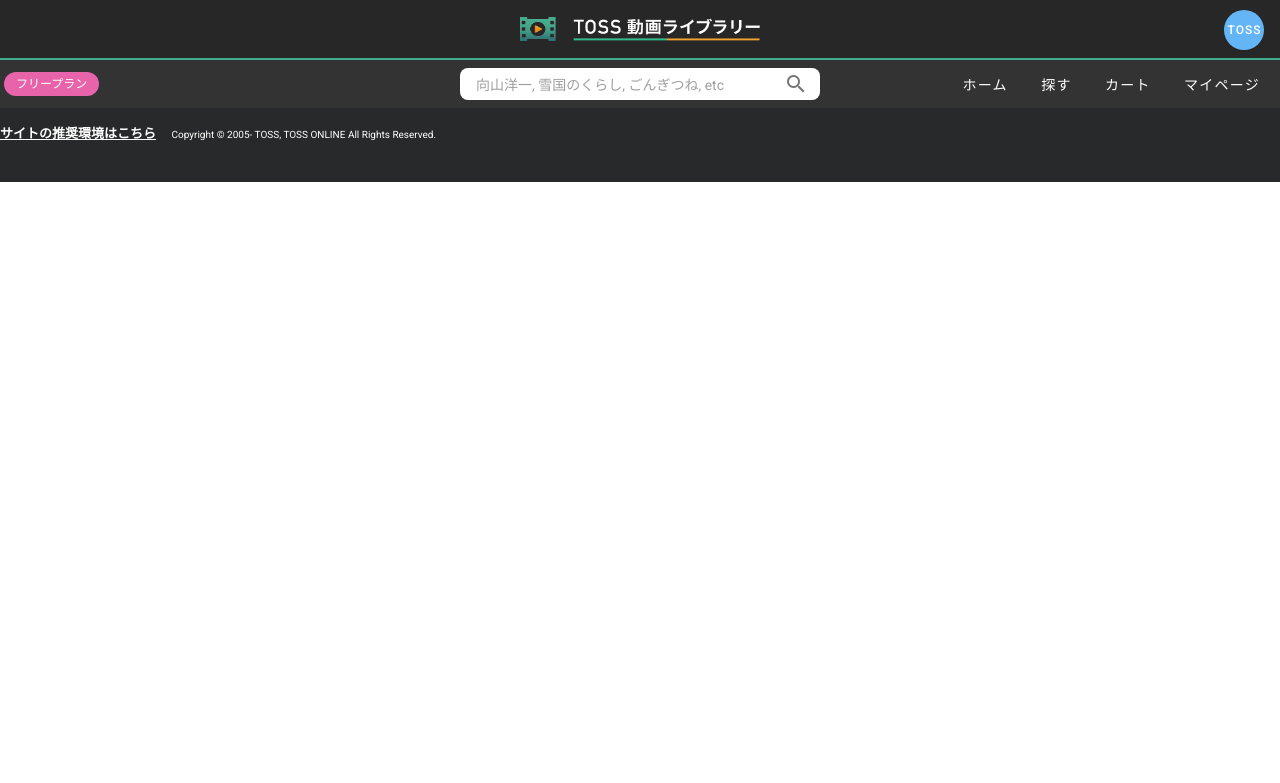
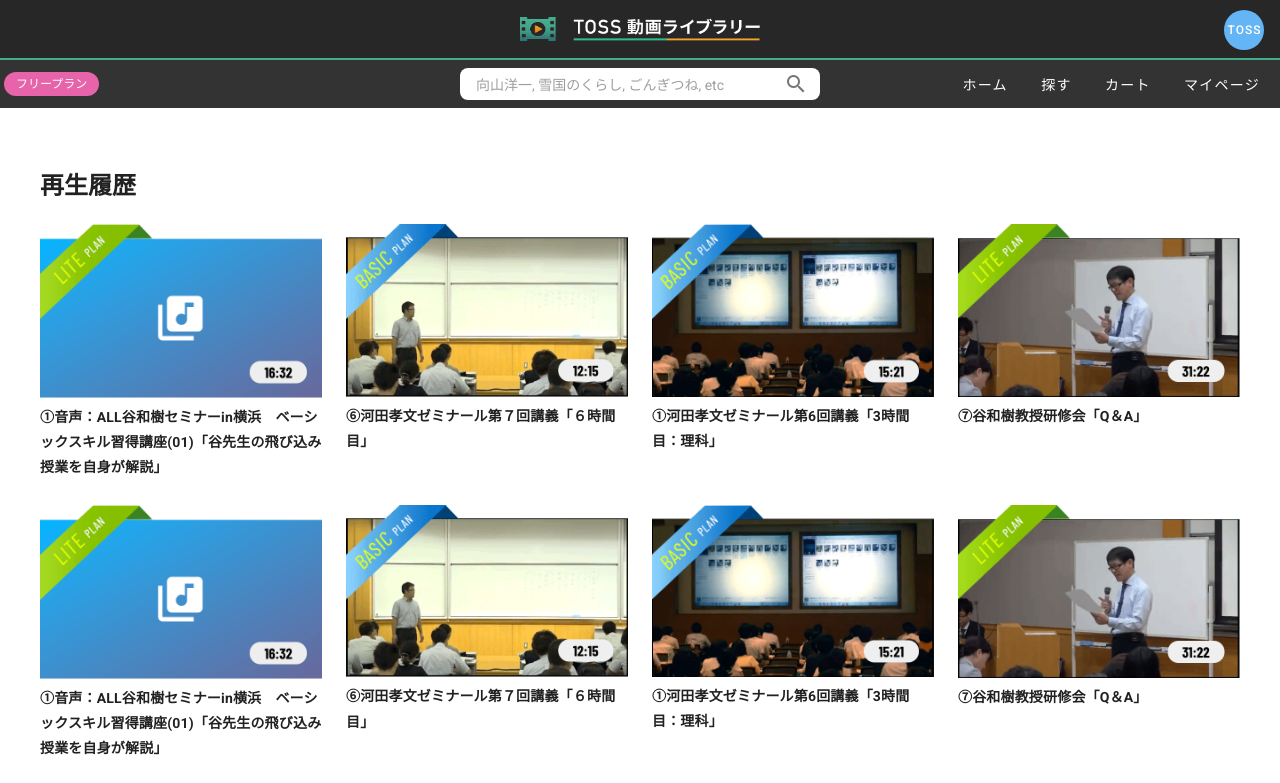
Before and after one commit to framelunch/toss_library_mock, a Nuxt app: page /history in a window 1280 px wide. Shown: the top 783 px of the page. Built offline with nearby package versions, Linux system fonts and the light colour scheme.

Commit message:
再生履歴を別ページに

```diff
--- a/components/layout/Navi.vue
+++ b/components/layout/Navi.vue
@@ -27,6 +27,8 @@
           v-for="(btn, i) in btns"
           :key="i"
           text
+          plain
+          color="#fff"
           @click="pushPage(btn.to)"
         >
           {{ btn.name }}
@@ -151,8 +153,12 @@
   content: none;
 }
 
-.navi .v-btn {
-  color: #fff;
+.navi .v-btn .v-btn__content {
+  opacity: 1 !important;
+}
+
+.navi .v-btn:hover .v-btn__content {
+  opacity: .9 !important;
 }
 
 .navi .v-btn:before {
--- /dev/null
+++ b/components/pages/history/parts/HistoryList.vue
@@ -0,0 +1,93 @@
+<template>
+  <div class="historyList">
+    <v-row
+      v-for="i in 15"
+      :key="i"
+    >
+      <v-col
+        v-for="(item, i) in items"
+        :key="i"
+        class="item"
+      >
+        <figure class="image">
+          <img :src="item.image" alt="">
+        </figure>
+        <p class="title">
+          {{ item.title }}
+        </p>
+      </v-col>
+    </v-row>
+  </div>
+</template>
+
+<script lang="ts">
+import { defineComponent, reactive, toRefs } from '@vue/composition-api'
+
+export default defineComponent({
+  setup (_) {
+    /* Reactive State */
+    const reactiveState = reactive({
+      items: [
+        {
+          image: require('@/assets/images/movie01.png'),
+          title: '①音声：ALL谷和樹セミナーin横浜　ベーシックスキル習得講座(01)「谷先生の飛び込み授業を自身が解説」'
+        },
+        {
+          image: require('@/assets/images/movie02.png'),
+          title: '⑥河田孝文ゼミナール第７回講義「６時間目」'
+        },
+        {
+          image: require('@/assets/images/movie03.png'),
+          title: '①河田孝文ゼミナール第6回講義「3時間目：理科」'
+        },
+        {
+          image: require('@/assets/images/movie04.png'),
+          title: '⑦谷和樹教授研修会「Q＆A」'
+        }
+      ]
+    })
+
+    return {
+      ...toRefs(reactiveState)
+    }
+  }
+})
+</script>
+
+<style lang="postcss">
+.historyList .item {
+  cursor: pointer;
+  transition: .3s;
+
+  @media (--sm) {
+    display: flex;
+    flex-basis: 100%;
+    padding: 8px !important;
+  }
+}
+
+.historyList .item .image {
+  @media (--sm) {
+    flex-basis: 45%;
+  }
+}
+
+.historyList .item .image img {
+  width: 100%;
+}
+
+.historyList .item .title {
+  font-size: 14px !important;
+  font-weight: bold;
+  margin: 0 !important;
+  line-height: 1.8;
+
+  @media (--sm) {
+    flex-basis: 65%;
+    font-size: 12px !important;
+    line-height: 1.6;
+    padding-top: 4px;
+    padding-left: 12px;
+  }
+}
+</style>
--- a/components/pages/search/SearchAll.vue
+++ /dev/null
@@ -1,62 +0,0 @@
-<template>
-  <div class="searchAll">
-    <v-container fluid class="pa-0">
-      <transition-group name="fade" appear>
-        <search-list
-          v-if="!isLoading"
-          key="list"
-          :is-loading="isLoading"
-        />
-        <loading
-          v-else
-          key="loading"
-          :is-loading="isLoading"
-        />
-      </transition-group>
-    </v-container>
-  </div>
-</template>
-
-<script lang="ts">
-import { defineComponent, reactive, toRefs, onMounted } from '@vue/composition-api'
-import SearchList from '@/components/pages/search/parts/SearchList.vue'
-import Loading from '@/components/parts/Loading.vue'
-
-export default defineComponent({
-  components: {
-    SearchList,
-    Loading
-  },
-  setup (_) {
-    /* Reactive State */
-    const reactiveState = reactive({
-      isLoading: false
-    })
-
-    /* Methods */
-    const methods = {
-      load () {
-        reactiveState.isLoading = true
-        setTimeout(() => {
-          reactiveState.isLoading = false
-        }, 2000)
-      }
-    }
-
-    onMounted(() => {
-      methods.load()
-    })
-
-    return {
-      ...toRefs(reactiveState),
-      ...methods
-    }
-  }
-})
-</script>
-
-<style lang="postcss">
-.searchAll .container {
-  position: relative;
-}
-</style>
--- a/components/pages/top/History.vue
+++ b/components/pages/top/History.vue
@@ -58,7 +58,7 @@
         })
 
         setTimeout(() => {
-          context.root.$router.push({path: 'search', hash: 'history' })
+          context.root.$router.push('/history')
         }, 110)
 
         setTimeout(() => {
--- /dev/null
+++ b/pages/history.vue
@@ -0,0 +1,48 @@
+<template>
+  <v-main class="playbackHistory">
+    <v-container fluid class="pa-0">
+      <h2 class="mb-5">再生履歴</h2>
+      <div class="searchAll">
+        <v-container fluid class="pa-0">
+          <history-list />
+        </v-container>
+      </div>
+    </v-container>
+  </v-main>
+</template>
+
+<script lang="ts">
+import { defineComponent, reactive, toRefs } from '@vue/composition-api'
+import HistoryList from '@/components/pages/history/parts/HistoryList.vue'
+
+export default defineComponent({
+  components: {
+    HistoryList
+  },
+  setup (_) {
+    /* Reactive State */
+    const reactiveState = reactive({
+    })
+
+    /* Methods */
+    const methods = {
+    }
+
+    return {
+      ...toRefs(reactiveState),
+      ...methods
+    }
+  }
+})
+</script>
+
+<style lang="postcss">
+.playbackHistory {
+  margin-top: 108px;
+  padding: 60px 40px !important;
+
+  @media (--sm) {
+    padding: 20px 12px 32px !important;
+  }
+}
+</style>
--- a/pages/mypage.vue
+++ b/pages/mypage.vue
@@ -95,7 +95,7 @@
         })
 
         setTimeout(() => {
-          context.root.$router.push({path: 'search', hash: 'history' })
+          context.root.$router.push('/history')
         }, 110)
 
         setTimeout(() => {
--- a/pages/search.vue
+++ b/pages/search.vue
@@ -194,11 +194,10 @@
       >
         <h2>
           {{ title }}
-          <span v-if="hash !== '#history'">の動画とセミナー</span>
+          <span>の動画とセミナー</span>
         </h2>
-        <p v-if="hash !== '#history'" class="number">（全60件）</p>
-        <search-all v-if="!isNoTab" />
-        <search-result v-else ref="searchResultRef" />
+        <p class="number">（全60件）</p>
+        <search-result ref="searchResultRef" />
       </div>
     </v-container>
   </v-main>
@@ -206,12 +205,10 @@
 
 <script lang="ts">
 import { defineComponent, reactive, toRefs, onMounted, SetupContext, ref } from '@vue/composition-api'
-import SearchAll from '@/components/pages/search/SearchAll.vue'
 import SearchResult from '@/components/pages/search/SearchResult.vue'
 
 export default defineComponent({
   components: {
-    SearchAll,
     SearchResult
   },
   setup (_, context: SetupContext) {
@@ -221,7 +218,6 @@
     const reactiveState = reactive({
       query: {},
       hash: '',
-      isNoTab: true,
       title: '全て',
       headMenu: [
         {
@@ -444,7 +440,6 @@
         reactiveState.showDetailMenu.category = false
       },
       selectAll () {
-        reactiveState.isNoTab = true
         context.root.$router.push('search')
         reactiveState.title = '全て'
 
@@ -458,7 +453,6 @@
         }
       },
       selectTeacher (teacher: any) {
-        reactiveState.isNoTab = true
         context.root.$router.push({path: 'search', query: { category: `${ teacher.value }` } })
         reactiveState.title = `${ teacher.name }先生`
 
@@ -467,7 +461,6 @@
         }
       },
       selectSubject (subject: any) {
-        reactiveState.isNoTab = true
         context.root.$router.push({path: 'search', query: { category: `${ subject.value }` } })
         reactiveState.title = `${ subject.name }`
 
@@ -476,7 +469,6 @@
         }
       },
       selectCategory (category: any) {
-        reactiveState.isNoTab = true
         context.root.$router.push({path: 'search', query: { category: `${ category.value }` } })
         reactiveState.title = `${ category.name }`
 
@@ -485,7 +477,6 @@
         }
       },
       selectPlan (plan: any) {
-        reactiveState.isNoTab = true
         context.root.$router.push({path: 'search', query: { plan: `${ plan.value }` } })
         reactiveState.title = `${ plan.name }`
 
@@ -638,9 +629,6 @@
         } else if (hash.includes('recomend')) {
           reactiveState.title = 'あなたへのおすすめ'
 
-        } else if (hash.includes('history')) {
-          reactiveState.title = '再生履歴'
-          reactiveState.isNoTab = false
         }
       }
     })
```
